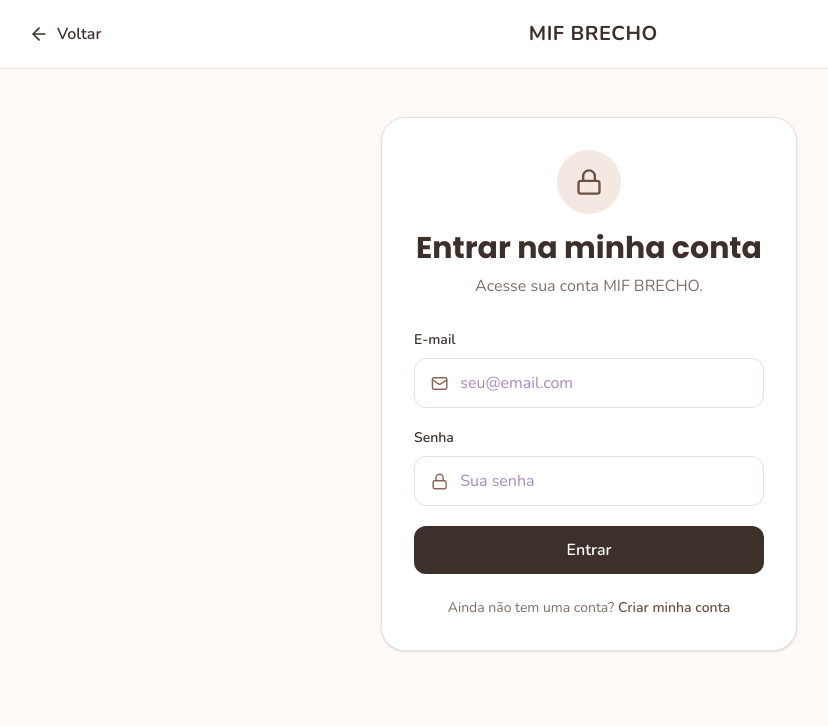
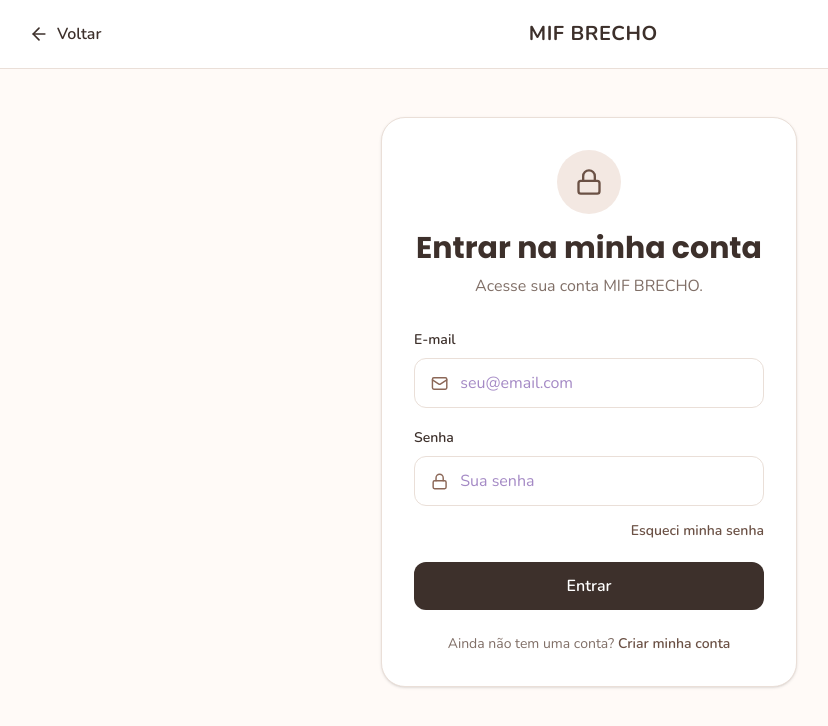
Before and after one commit to mifbrecho/mifbrecho, a Next.js app in the folder apps/web/: page /login in a window 1280 px wide. Shown: the top 726 px of the page, without its empty margins (51-879 px from the left). Built offline with nearby package versions, Linux system fonts and the light colour scheme.

Commit message:
Add password recovery link to login page

```diff
--- a/apps/web/src/app/login/page.tsx
+++ b/apps/web/src/app/login/page.tsx
@@ -122,6 +122,15 @@
               </div>
             </div>
 
+            <div className="-mt-2 text-right">
+              <Link
+                href="/recuperar-senha"
+                className="text-sm font-semibold text-[#6b5145] hover:underline"
+              >
+                Esqueci minha senha
+              </Link>
+            </div>
+
             {error && (
               <div className="rounded-xl bg-red-50 px-4 py-3 text-sm text-red-700">
                 {error}
```
